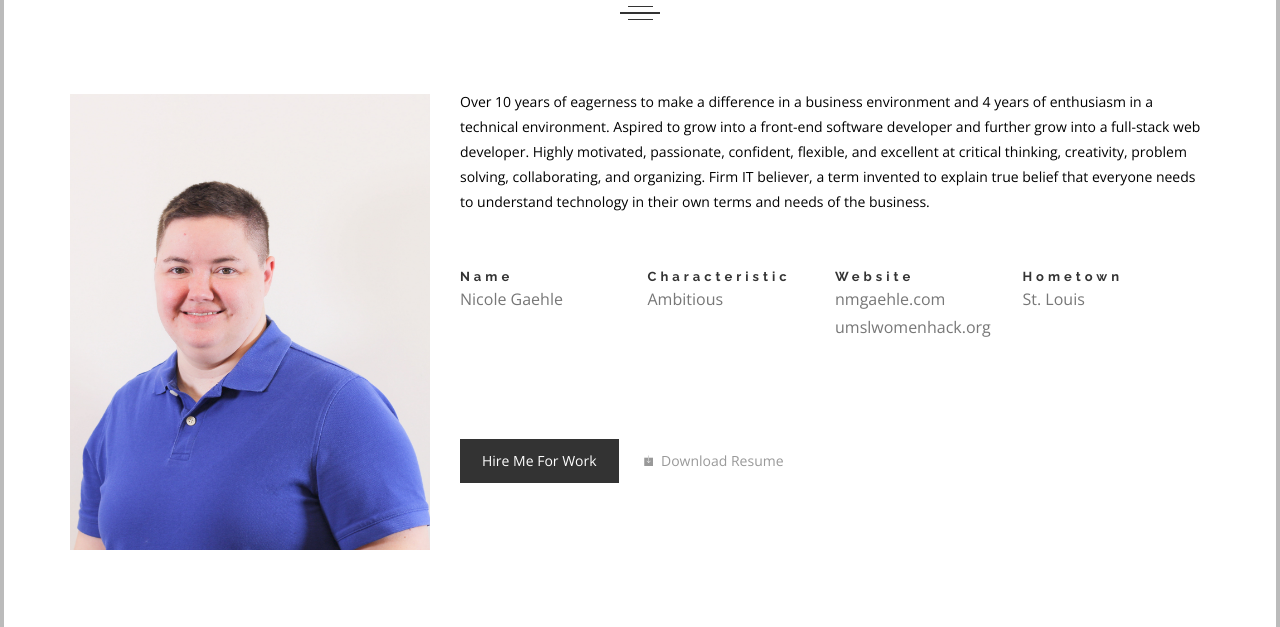
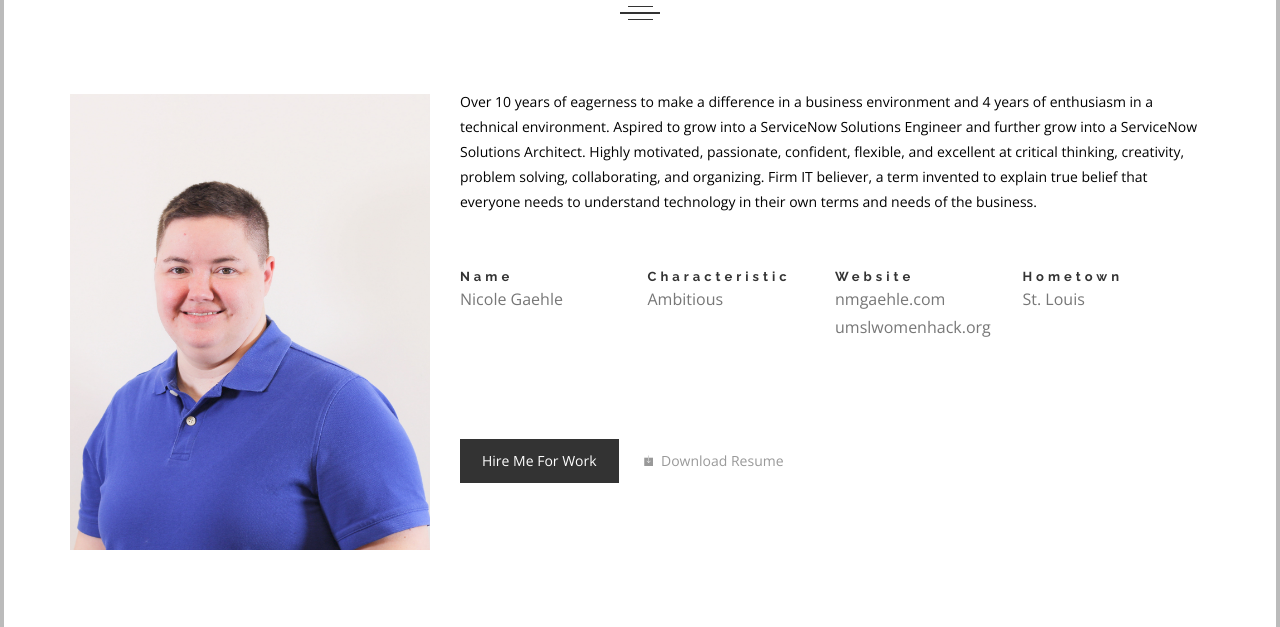
Before and after one commit to ngaehle/personal-site, a plain HTML site: page index.html in a window 1280 px wide. Both pictures are taken after a click on the link "ABOUT ME". Shown: the part 162-789 px from the top of the page. Drawn offline with nearby package versions, Linux system fonts and the light colour scheme; files whose address does not match are found by name; a web font is replaced by a local one.

Commit message:
About Me
Updated about me section to reflect qualification summary for resume

```diff
--- a/index.html
+++ b/index.html
@@ -187,9 +187,12 @@
 
 
                             <p>
-                                Over 10 years of eagerness to make a difference in a business environment and 4 years of enthusiasm in a technical environment. Aspired to grow into a front-end software developer and further grow into a full-stack web developer. Highly motivated, passionate,
-                                confident, flexible, and excellent at critical thinking, creativity, problem solving, collaborating, and organizing. Firm IT believer, a term invented to explain true belief that everyone needs to understand technology
-                                in their own terms and needs of the business.
+                                Over 10 years of eagerness to make a difference in a business environment and 4 years of
+                                enthusiasm in a technical environment. Aspired to grow into a ServiceNow Solutions Engineer
+                                and further grow into a ServiceNow Solutions Architect. Highly motivated, passionate,
+                                confident, flexible, and excellent at critical thinking, creativity, problem solving,
+                                collaborating, and organizing. Firm IT believer, a term invented to explain true belief
+                                that everyone needs to understand technology in their own terms and needs of the business.
                             </p>
 
                             <div class='clearfix'></div>
```
